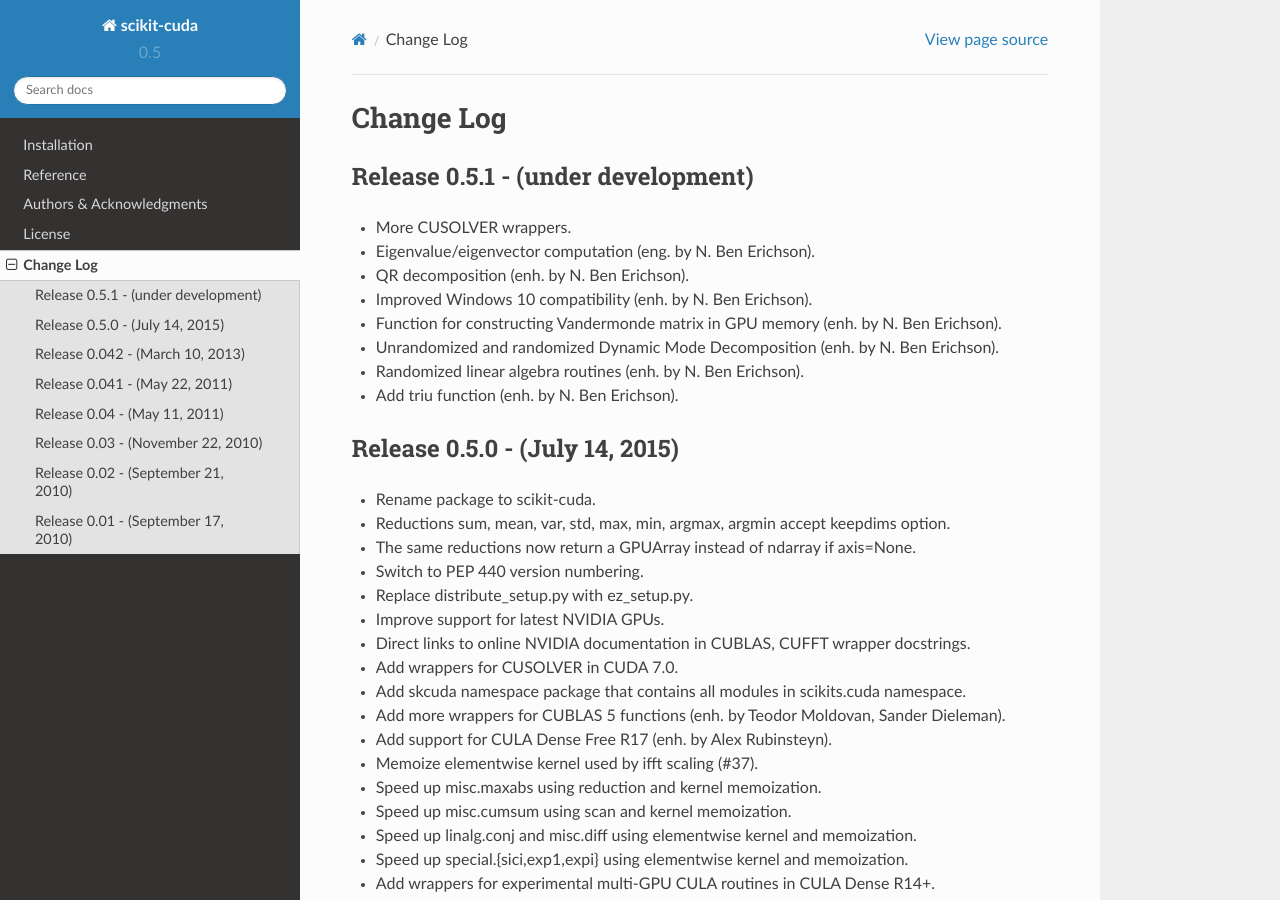
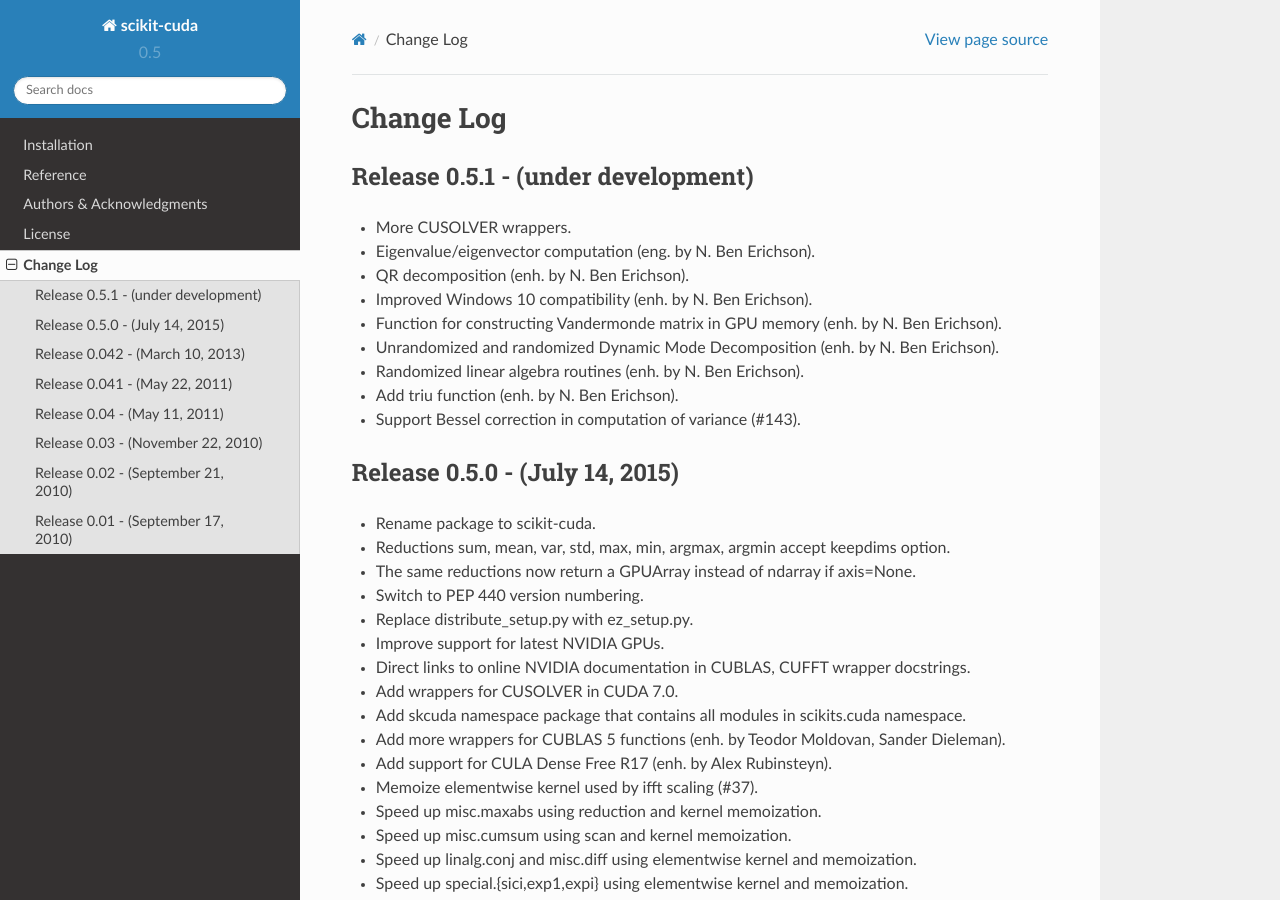
Before and after one commit to lebedov/scikit-cuda, a Sphinx documentation site: the page built from docs/source/changes.rst, in a window 1280 px wide and 900 px high. Built offline with Sphinx 7.4.7 and the Read the Docs theme 2.0.0, drawn with Linux system fonts in a browser that asks for light colours; formulas are drawn with MathJax 3.

Commit message:
Update change log.

```diff
--- a/docs/source/changes.rst
+++ b/docs/source/changes.rst
@@ -15,6 +15,7 @@
   Erichson).
 * Randomized linear algebra routines (enh. by N. Ben Erichson).
 * Add triu function (enh. by N. Ben Erichson).
+* Support Bessel correction in computation of variance (#143).
 
 Release 0.5.0 - (July 14, 2015)
 -------------------------------
```
